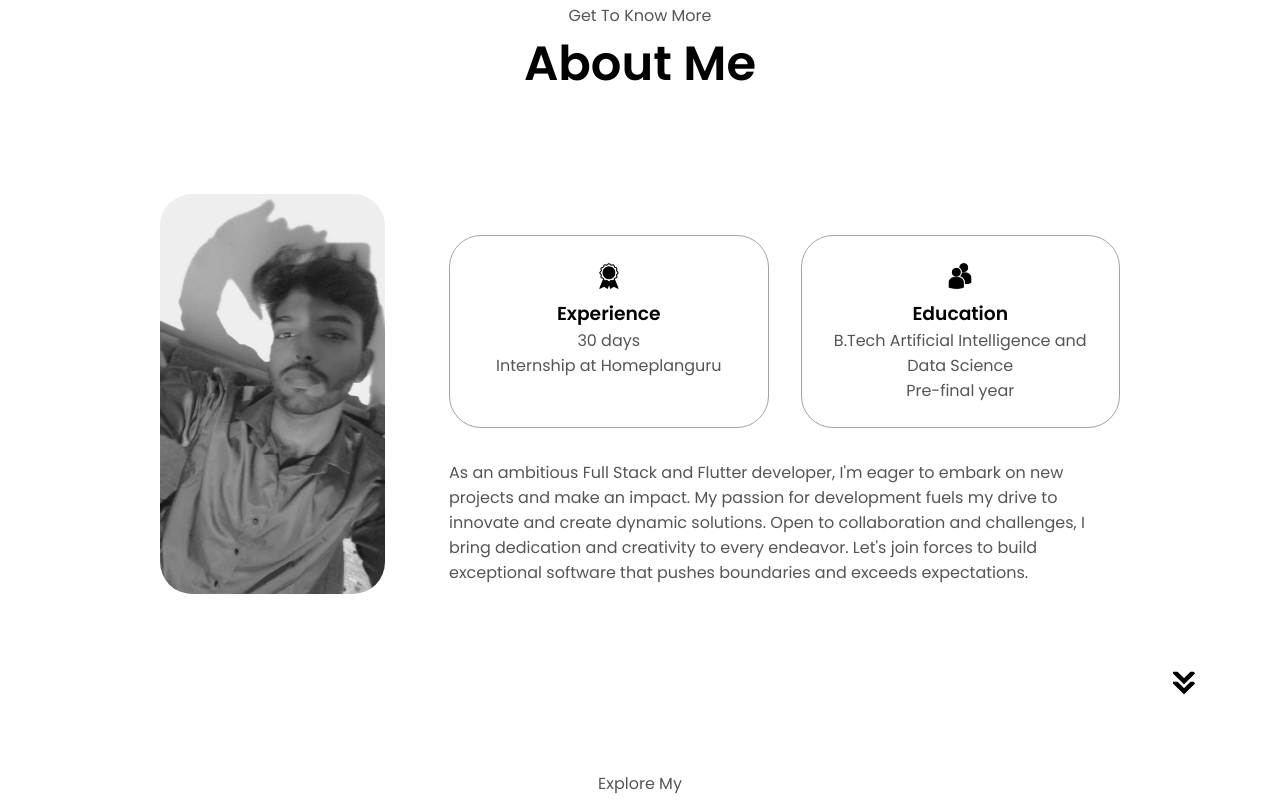
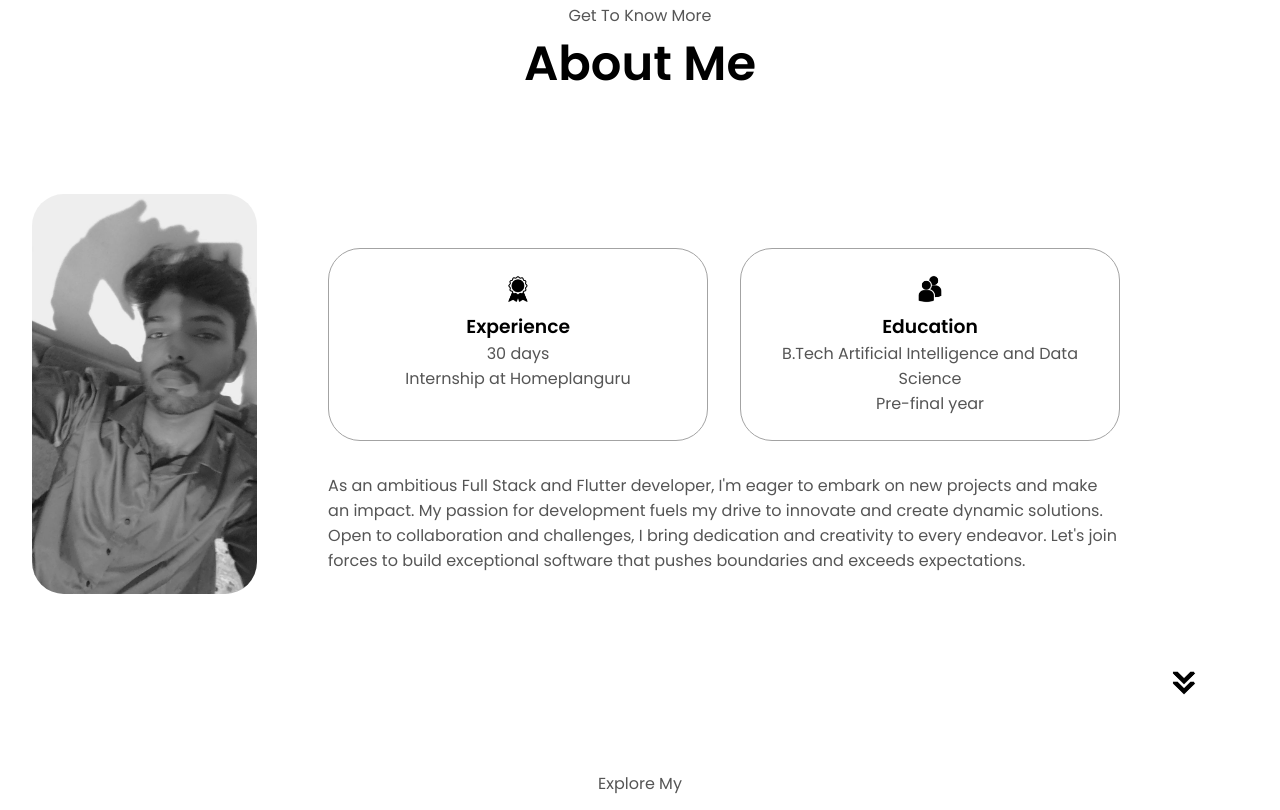
Before and after one commit to darqsparkle/portfolio, a plain HTML site: page index.html in a window 1280 px wide. Shown: the part 925-1735 px from the top of the page. Drawn offline with Linux system fonts and the light colour scheme.

Commit message:
Update style.css

```diff
--- a/style.css
+++ b/style.css
@@ -173,8 +173,14 @@ section {
   display: flex;
   height: 400px;
   width: 400px;
-  margin: auto 0;
+  margin: auto;
 }
+
+.section__pic-container img {
+  margin-left: -8rem; /* Adjust this value to slightly align the image to the left */
+}
+
+
 
 .section__text {
   align-self: center;
```
